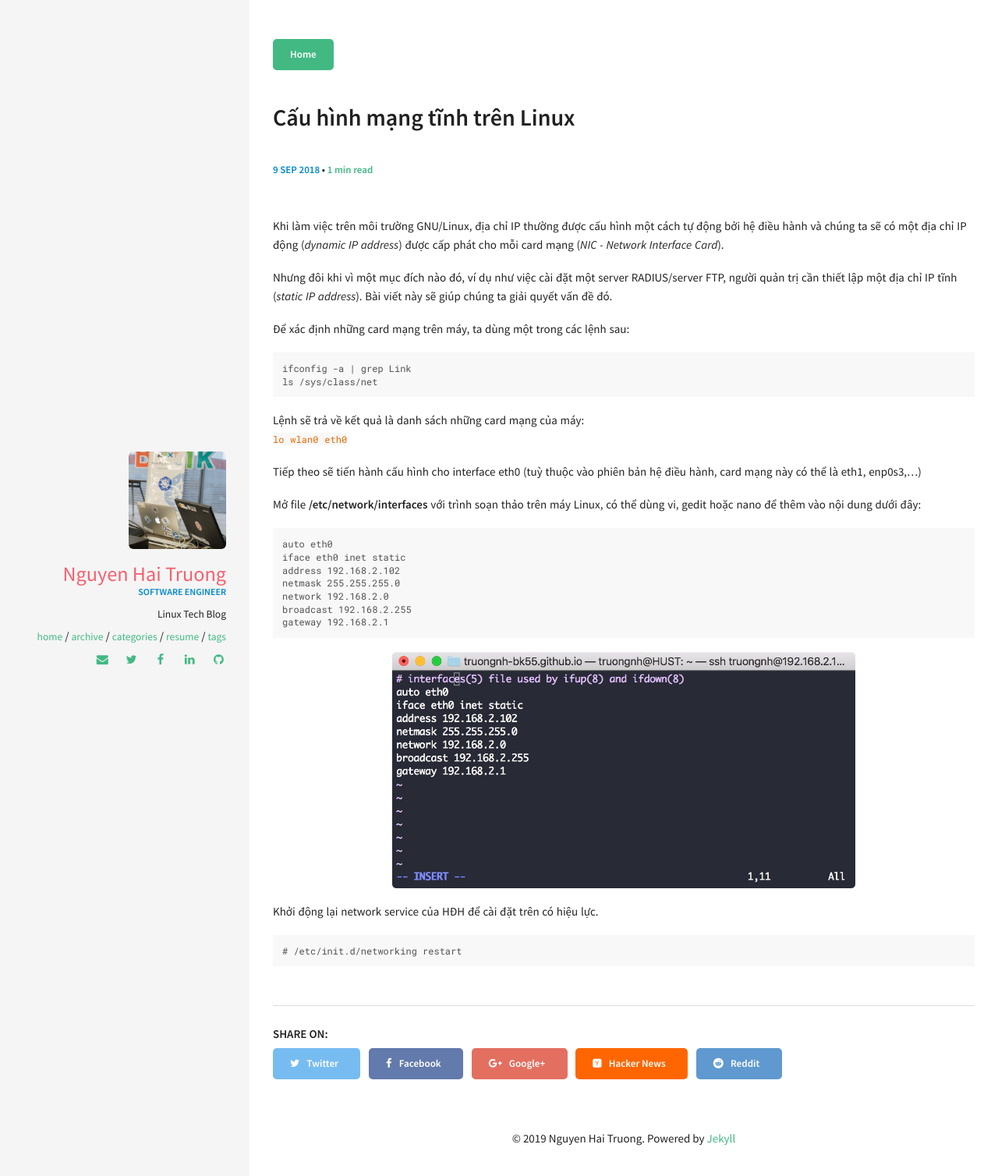
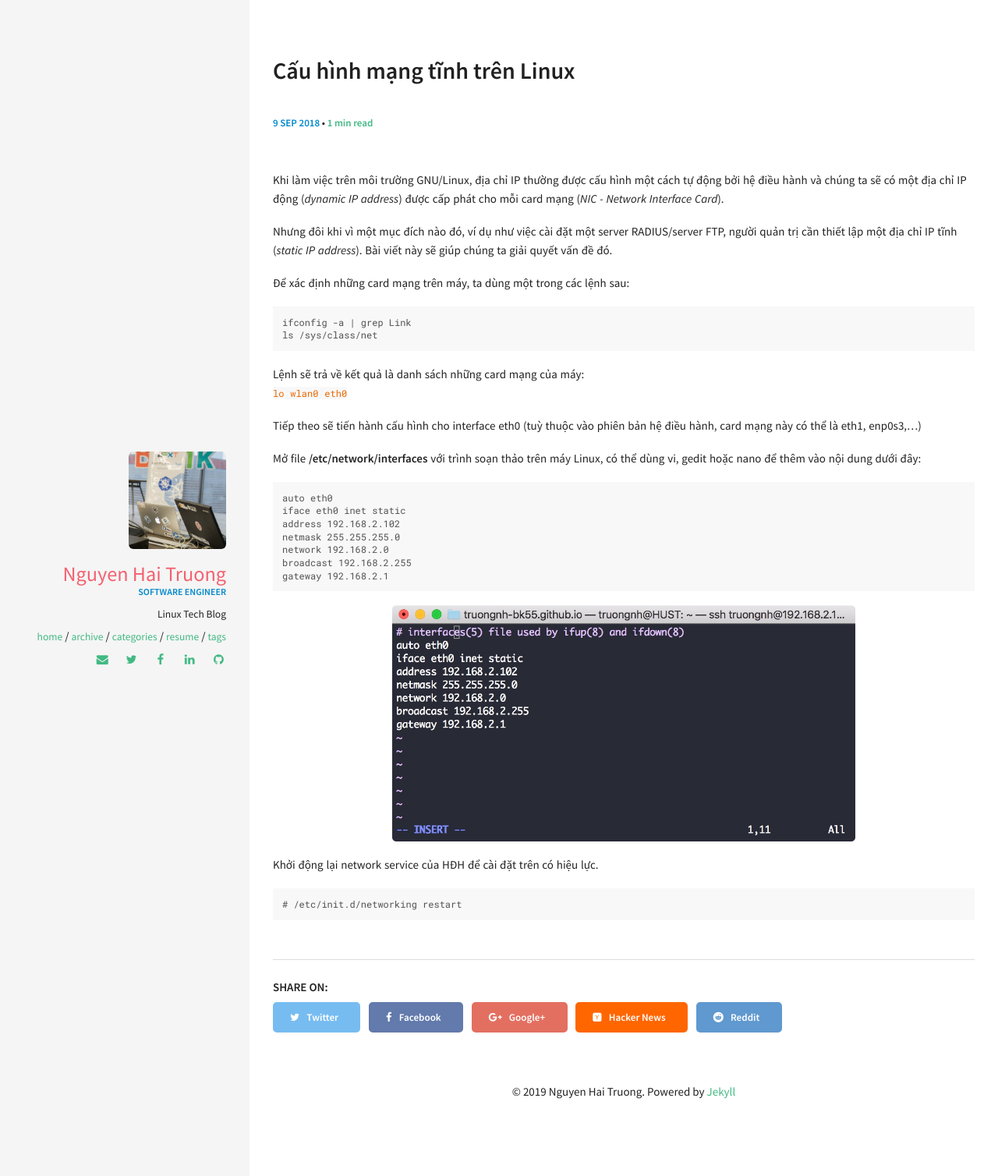
Before and after one commit to truongnh1992/truongnh1992.github.io, a Jekyll site: the page built from _posts/2018-09-09-cau-hinh-networking-in-linux.md, in a window 1280 px wide. Shown: the top 1508 px of the page at 78% size. Built offline with Jekyll 4.4.1, drawn with Linux system fonts in a browser that asks for light colours; comment, search, counter and statistics services are not loaded.

Commit message:
Remove Home button
Signed-off-by: Nguyen Hai Truong <truongnh@vn.fujitsu.com>

```diff
--- a/_layouts/post.html
+++ b/_layouts/post.html
@@ -1,26 +1,6 @@
 ---
 layout: default
 ---
-
-<a class="btn" href= "{{ site.url }}/" >
-  Home
-</a>
-{% if page.image.feature %}
-<div class="post-image-feature">
-  <img class="feature-image" src=
-  {% if page.image.feature contains 'https' or page.image.feature contains 'http' %}
-  "{{ page.image.feature }}"
-  {% else %}
-  "{{ site.url }}/img/{{ page.image.feature }}"
-  {% endif %}
-  alt="{{ page.title | escape }} feature image">
-
-  {% if page.image.credit %}
-  <span class="image-credit">Photo Credit: <a href="{{ page.image.creditlink }}">{{ page.image.credit }}</a></span>
-  {% endif %}
-</div><!-- /.image-wrap -->
-{% endif %}
-
 
 <div id="post">
   <header class="post-header">
```
